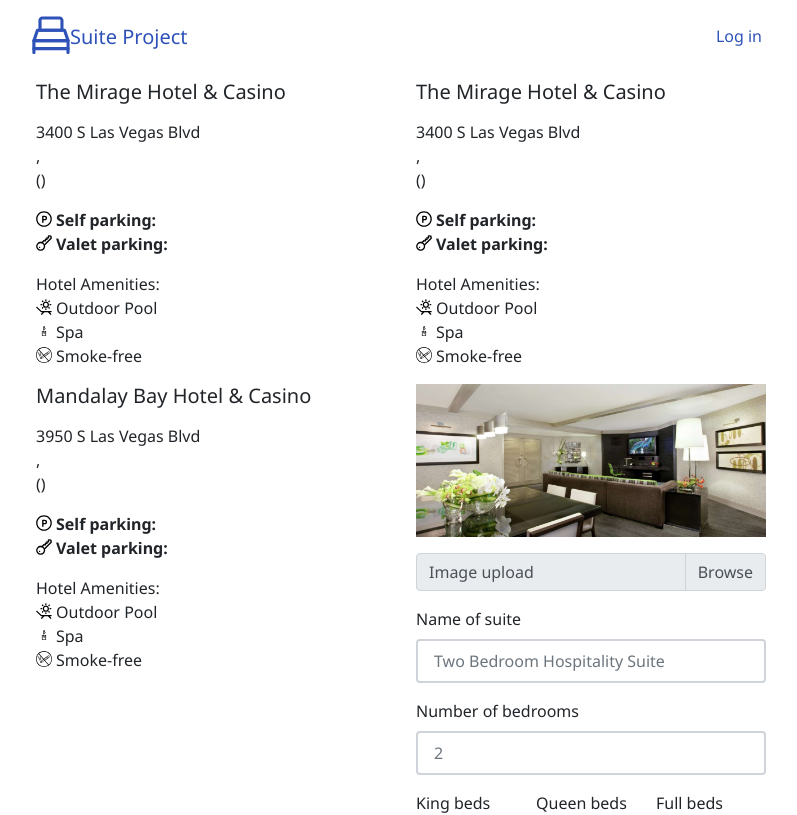
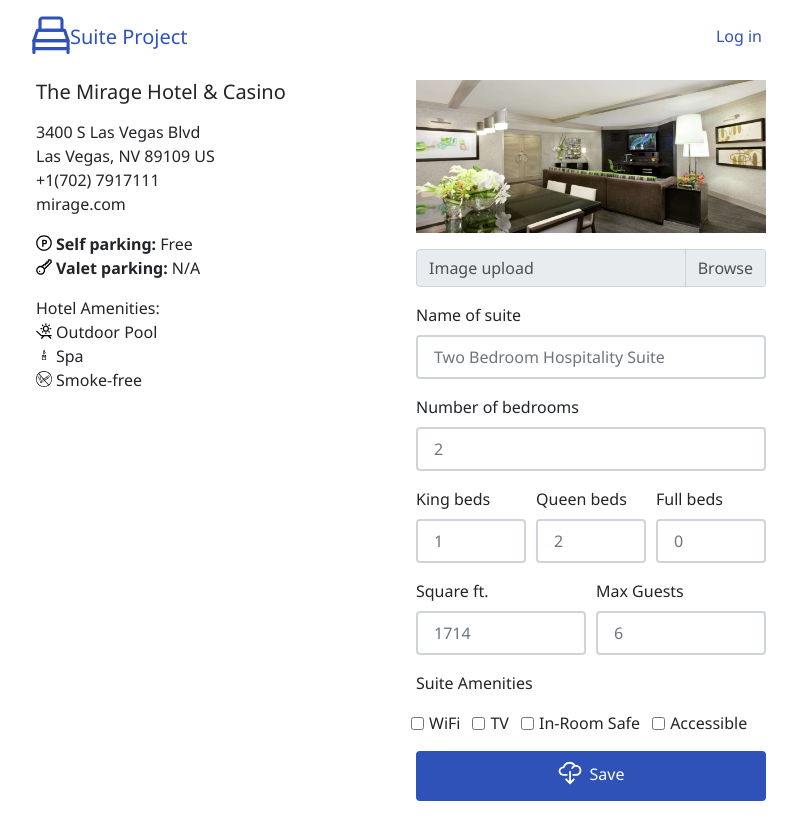
Before and after one commit to jysfc/suite-project-mpa, a React (Create React App) app: page /edit-suite in a window 1280 px wide. Shown: the top 815 px of the page, without its empty margins (239-1036 px from the left). Built offline with nearby package versions, Linux system fonts and the light colour scheme.

Commit message:
iterated icons suite & edit suite.

```diff
--- a/src/components/pages/EditSuite.js
+++ b/src/components/pages/EditSuite.js
@@ -5,6 +5,7 @@
 import SaveIcon from "../../icons/save.svg";
 import PropInfo from "../ui/PropInfo";
 import suites from "../../data/suites";
+const suite = suites[0];
 
 export default function EditSuite() {
    return (
@@ -13,26 +14,7 @@
             <div className="container">
                <div className="row">
                   {/* <!--COLUMN LEFT PROP INFO--> */}
-                  {suites.map((suite) => {
-                     return (
-                        <PropInfo
-                           property={suite.property}
-                           propertyAddress1={suite.propertyAddress1}
-                           city={suite.propertyCity}
-                           state={suite.propertyState}
-                           zip={suite.propertyZip}
-                           country={suite.propertyCountry}
-                           phoneCountryCode={suite.propertyPhoneCountryCode}
-                           phoneAreaCode={suite.phoneAreaCode}
-                           phoneNumber={suite.phoneNumber}
-                           website={suite.propertyWebsite}
-                           selfParking={suite.propertySelfParking}
-                           valetParking={suite.propertyValetParking}
-                           key={suite.propertyId}
-                        />
-                     );
-                  })}
-
+                  <PropInfo suite={suite} key={suite.propertyId} />
                   {/* <!--COLUMN RIGHT EDIT SUITE--> */}
                   {/* <!--TODO add cursor over image--> */}
                   <div className="col-12 col-md-6">
--- a/src/components/pages/SelectProperty.js
+++ b/src/components/pages/SelectProperty.js
@@ -1,41 +1,18 @@
 import React from "react";
 import AppTemplate from "../ui/AppTemplate";
 import { Link } from "react-router-dom";
-import RemoveIcon from "../../icons/remove.svg";
 import AddIcon from "../../icons/add.svg";
-import Property from "../ui/Property";
-import suites from "../../data/suites";
+import PropPrev from "../ui/PropPrev";
+import { users } from "../../data/users";
 
 export default function SelectProperty() {
    return (
       <AppTemplate>
-         <div className="row ">
-            {/* <!-- Properties --> */}
-            {suites.map((suite) => {
-               return (
-                  <Property property={suite.property} key={suite.propertyId} />
-               );
-            })}
+         {/* <!-- Properties --> */}
+         {users.map((user) => {
+            return <PropPrev user={user} key={user.id} />;
+         })}
 
-            {/* <!-- Property 2 --> */}
-            <div className="col mb-4 mr-2 shadow p-3 mb-5 bg-white rounded">
-               <Link
-                  to="edit-property"
-                  className="text-dark text-decoration-none"
-                  type="button"
-               >
-                  <h5>Mandalay Bay Hotel & Casino</h5>
-               </Link>
-
-               <Link
-                  to=""
-                  className="text-danger text-decoration-none float-right"
-               >
-                  <img src={RemoveIcon} width="20px" id="hotel-add" alt="" />
-                  Remove
-               </Link>
-            </div>
-         </div>
          {/* <!-- Property new --> */}
          <div className="col mb-4">
             <Link
--- a/src/components/pages/Suite.js
+++ b/src/components/pages/Suite.js
@@ -1,83 +1,21 @@
 import React from "react";
 import AppTemplate from "../ui/AppTemplate";
 import { Link } from "react-router-dom";
-import ParkSelfIcon from "../../icons/parkself.svg";
-import ParkValetIcon from "../../icons/parkvalet.svg";
-import PoolOutdoorIcon from "../../icons/pooloutdoor.svg";
-import SpaIcon from "../../icons/spa.svg";
-import SmokingNoIcon from "../../icons/smokingno.svg";
-import MIRHOS from "../../images/MIRHOS.jpg";
 import BookNowIcon from "../../icons/book-now.svg";
 import TvIcon from "../../icons/tv.svg";
 import SafeIcon from "../../icons/safe.svg";
 import WifiIcon from "../../icons/wifi.svg";
 import AccessibleIcon from "../../icons/accessible.svg";
+import PropInfo from "../ui/PropInfo";
+import suites from "../../data/suites";
+const suite = suites[0];
 
-export default function Suite() {
+export default function Suite(props) {
    return (
       <AppTemplate>
          <div className="row">
             {/* <!--COLUMN LEFT PROP INFO--> */}
-            <div className="col-12 col-md-6">
-               <h2>The Mirage Hotel & Casino</h2>
-               <ul className="list-unstyled">
-                  <li className="mt-4">3400 S Las Vegas Blvd</li>
-                  <li>Las Vegas, NV 89109 US</li>
-                  <li>+1(702) 791-7111</li>
-                  <li>mirage.com</li>
-
-                  <li className="mt-4">
-                     <img
-                        src={ParkSelfIcon}
-                        width="16px"
-                        className="mr-1"
-                        alt=""
-                     />
-                     <strong>Self parking:</strong> Free
-                  </li>
-                  <li>
-                     <img
-                        src={ParkValetIcon}
-                        width="16px"
-                        className="mr-1"
-                        alt=""
-                     />
-                     <strong>Valet parking:</strong> N/A
-                  </li>
-                  <li className="lead mt-4">Hotel Amenities:</li>
-                  <li>
-                     <ul className="list-unstyled">
-                        <li>
-                           <img
-                              src={PoolOutdoorIcon}
-                              width="16px"
-                              className="mr-1"
-                              alt=""
-                           />
-                           Outdoor Pool
-                        </li>
-                        <li>
-                           <img
-                              src={SpaIcon}
-                              width="16px"
-                              className="mr-1"
-                              alt=""
-                           />
-                           Spa
-                        </li>
-                        <li>
-                           <img
-                              src={SmokingNoIcon}
-                              width="16px"
-                              className="mr-1"
-                              alt=""
-                           />
-                           Smoke-free
-                        </li>
-                     </ul>
-                  </li>
-               </ul>
-            </div>
+            <PropInfo suite={suite} key={suite.propertyId} />
 
             {/* <!--COLUMN RIGHT EDIT SUITE--> */}
             {/* <!--BOOK BTN--> */}
@@ -93,17 +31,27 @@
                      <p className="d-inline">BOOK NOW</p>
                   </Link>
                   {/* <!--IMAGE--> */}
-                  <img src={MIRHOS} className="img-fluid mb-4" alt="Mir Hosp" />
+                  <img
+                     src={suite.image}
+                     className="img-fluid mb-4"
+                     alt="Mir Hosp"
+                  />
                   {/* <!--SUITE INFO--> */}
                   <ul className="list-unstyled">
-                     <p className="lead">Two Bedroom Hospitality Suite</p>
-                     <li>1714 sq. ft · 6 max guests</li>
-                     <li>1 king bed · 2 queen beds</li>
+                     <p className="lead">{suite.title}</p>
+                     <li>
+                        {suite.squareFt} sq. ft · {suite.maxGuest} max guests
+                     </li>
+                     <li>
+                        {suite.totalKingBed} king bed · {suite.totalQueenBed}{" "}
+                        queen beds
+                     </li>
 
                      {/* <!--SUITE AMENITIES--> */}
                      <li className="lead mt-4">Suite Amenities:</li>
                      <li>
                         <ul className="list-unstyled">
+                           {suite.hasWiFi && (
                               <li>
                                  <img
                                     src={WifiIcon}
@@ -113,6 +61,9 @@
                                  />
                                  WiFi
                               </li>
+                           )}
+
+                           {suite.hasTv && (
                               <li>
                                  <img
                                     src={TvIcon}
@@ -122,6 +73,8 @@
                                  />
                                  TV
                               </li>
+                           )}
+                           {suite.hasSafe && (
                               <li>
                                  <img
                                     src={SafeIcon}
@@ -131,6 +84,9 @@
                                  />
                                  In-Room Safe
                               </li>
+                           )}
+
+                           {suite.isAccessible && (
                               <li>
                                  <img
                                     src={AccessibleIcon}
@@ -140,6 +96,7 @@
                                  />
                                  Accessible
                               </li>
+                           )}
                         </ul>
                      </li>
                   </ul>
--- a/src/components/ui/PropInfo.js
+++ b/src/components/ui/PropInfo.js
@@ -9,30 +9,33 @@
    return (
       //<!--COLUMN LEFT PROP INFO-->
       <div className="col-12 col-md-6">
-         <h2>{props.property}</h2>
+         <h2>{props.suite.property}</h2>
          <ul className="list-unstyled">
-            <li className="mt-4">{props.propertyAddress1}</li>
+            <li className="mt-4">{props.suite.propertyAddress1}</li>
             <li>
-               {props.propertyCity}, {props.propertyState} {props.propertyZip}{" "}
-               {props.propertyCountry}
+               {props.suite.propertyCity}, {props.suite.propertyState}{" "}
+               {props.suite.propertyZip} {props.suite.propertyCountry}
             </li>
             <li>
-               {props.propertyPhoneCountryCode}({props.propertyPhoneAreaCode}){" "}
-               {props.propertyPhoneNumber}
+               {props.suite.propertyPhoneCountryCode}(
+               {props.suite.propertyPhoneAreaCode}){" "}
+               {props.suite.propertyPhoneNumber}
             </li>
-            <li>{props.propertyWebsite}</li>
+            <li>{props.suite.propertyWebsite}</li>
 
             <li className="mt-4">
                <img src={ParkSelfIcon} width="16px" className="mr-1" alt="" />
-               <strong>Self parking:</strong> {props.propertySelfParking}
+               <strong>Self parking:</strong> {props.suite.propertySelfParking}
             </li>
             <li>
                <img src={ParkValetIcon} width="16px" className="mr-1" alt="" />
-               <strong>Valet parking:</strong> {props.propertyValetParking}
+               <strong>Valet parking:</strong>{" "}
+               {props.suite.propertyValetParking}
             </li>
             <li className="lead mt-4">Hotel Amenities:</li>
             <li>
                <ul className="list-unstyled">
+                  {props.suite.propertyHasOutdoorPool && (
                      <li>
                         <img
                            src={PoolOutdoorIcon}
@@ -42,10 +45,21 @@
                         />
                         Outdoor Pool
                      </li>
+                  )}
+
+                  {props.suite.propertyHasSpa && (
                      <li>
-                     <img src={SpaIcon} width="16px" className="mr-1" alt="" />
+                        <img
+                           src={SpaIcon}
+                           width="16px"
+                           className="mr-1"
+                           alt=""
+                        />
                         Spa
                      </li>
+                  )}
+
+                  {props.suite.propertyIsSmokeFree && (
                      <li>
                         <img
                            src={SmokingNoIcon}
@@ -55,6 +69,7 @@
                         />
                         Smoke-free
                      </li>
+                  )}
                </ul>
             </li>
          </ul>
--- a/src/components/ui/Property.js
+++ b/src/components/ui/PropPrev.js
@@ -2,7 +2,7 @@
 import { Link } from "react-router-dom";
 import RemoveIcon from "../../icons/remove.svg";
 
-export default function Property(props) {
+export default function PropPrev(props) {
    return (
       //<!-- Property -->
       <div className="col mb-4 mr-2 shadow p-3 mb-5 bg-white rounded">
@@ -11,7 +11,7 @@
             className="text-dark text-decoration-none"
             type="button"
          >
-            <h5>{props.property}</h5>
+            <h5>{props.user.properties[0].name}</h5>
          </Link>
          <p> </p>
 
--- a/src/data/suites.js
+++ b/src/data/suites.js
@@ -4,14 +4,14 @@
       title: `Two Bedroom Hospitality Suite`,
       property: `The Mirage Hotel & Casino`,
       propertyId: `76e032b2-8ba6-4487-818c-5290cdbb5a1c`,
-      propertyWebsite: `https://mirage.com`,
+      propertyWebsite: `mirage.com`,
       propertyAddress1: `3400 S Las Vegas Blvd`,
       propertyAddress2: ``,
       propertyCity: `Las Vegas`,
-      propertyState: `Nevada`,
+      propertyState: `NV`,
       propertyZip: `89109`,
-      propertyCountry: `United States`,
-      propertyPhoneCountryCode: `001`,
+      propertyCountry: `US`,
+      propertyPhoneCountryCode: `+1`,
       propertyPhoneAreaCode: `702`,
       propertyPhoneNumber: `7917111`, //just numbers
       image: `https://static.mgmresorts.com/content/dam/MGM/the-mirage/hotel/Suites/mirage-hotel-hospitality-suite-living-area-architectural.tif.image.892.668.high.jpg`,
--- a/src/data/users.js
+++ b/src/data/users.js
@@ -1,9 +1,10 @@
-const users = [
+export const users = [
    {
       id: `9bfbc757-fcc9-40c8-9f83-652fdefee41e`,
       email: `jay@mirage.com`,
       password: `5B6BAE31B3A9C341FC7AC920A037514F14F3C8C0`,
       createdAt: 1605664419064,
+      isActive: true,
       properties: [
          {
             suiteId: `76e032b2-8ba6-4487-818c-5290cdbb5a1b`,
@@ -56,6 +57,7 @@
       email: `mike@mandalaybay.com`,
       password: `82CBE1D375C65A50EC24654B5272683FBB58B5B4`,
       createdAt: 1605664433241,
+      isActive: true,
       properties: [
          {
             suiteId: `96552e06-cdcc-43ee-9675-582d1381ca9a`,
```
Lines whose indentation alone changed are shown as unchanged.
